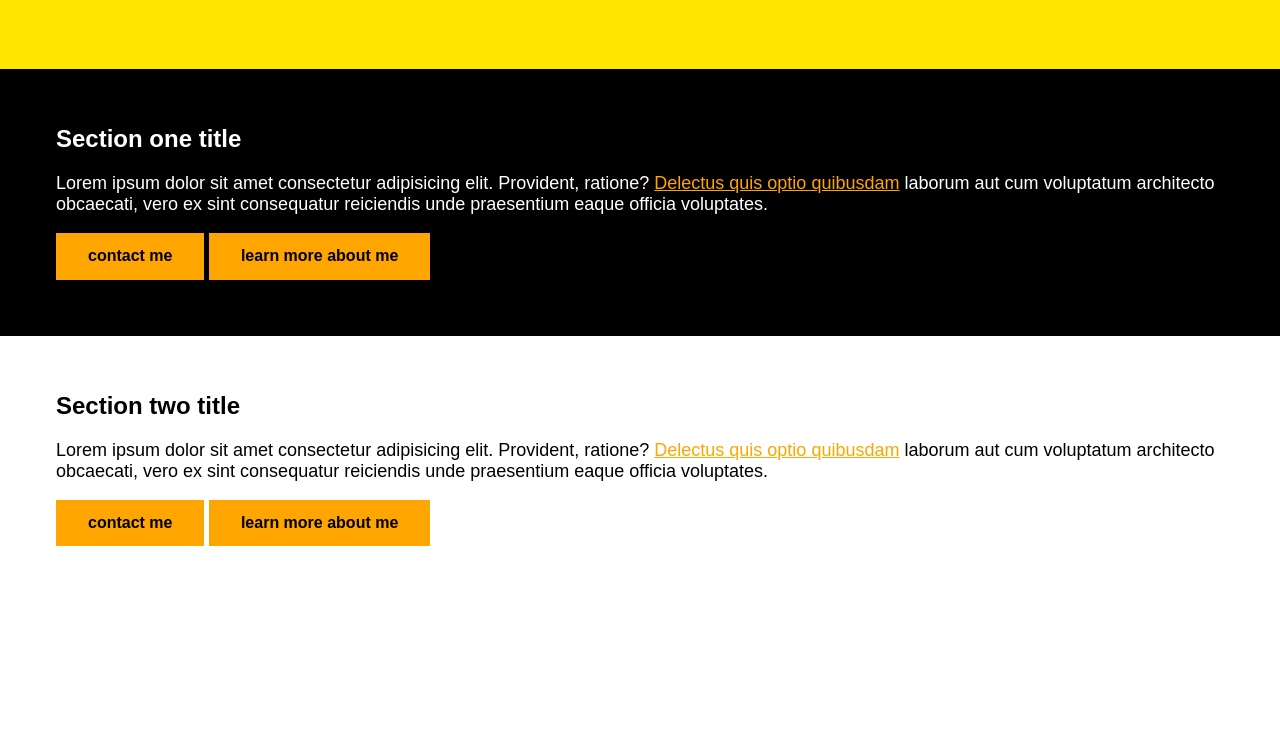
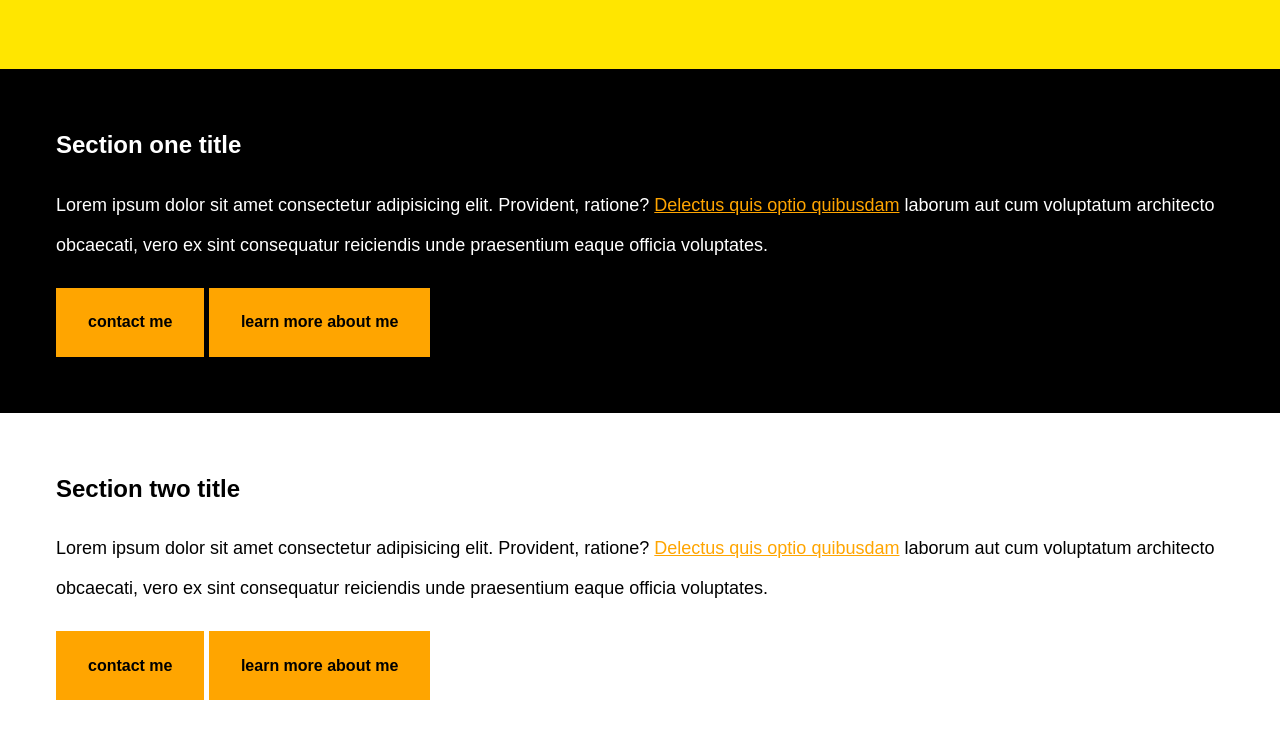
Before and after one commit to philliplumod/front-end-journey, a plain HTML site: page 01 Css Fundamentals/01 Css Fundamentals/02 Display/index.html in a window 1280 px wide. Shown: the part 87-826 px from the top of the page. Before the commit the page ends 800 px from the top, so only its background shows below. Drawn offline with Linux system fonts and the light colour scheme.

Commit message:
second commit

```diff
--- a/01 Css Fundamentals/01 Css Fundamentals/02 Display/Css/style.css
+++ b/01 Css Fundamentals/01 Css Fundamentals/02 Display/Css/style.css
@@ -4,7 +4,8 @@
 body {
     margin: 0;
     padding: 0;
-    font-family: 'Fredoka', sans-serif;
+    font-family: 'Montserrat', sans-serif;
+
 
 }
 
@@ -38,6 +39,7 @@ section {
 .section-one{
     background: #000;
     color: #fff;
+    line-height: 2.5em;
 }
 
 .section-one .btn {
@@ -46,7 +48,7 @@ section {
     padding: 0.9em 2em;
     display: inline-block;
     text-decoration: none;
-    font-weight: bold;
+    font-weight: 700;
 }
 
 .section-one .btn:hover{
@@ -59,7 +61,7 @@ section {
     background: orange;
     color: black;
     text-decoration: none;
-    font-weight: bold;
+    font-weight: 700;
 }
 
 .section-two .btn:hover{
@@ -67,4 +69,13 @@ section {
     color:white;
 }
 
-@import url('https://fonts.googleapis.com/css2?family=Fredoka&display=swap');
+.section-two {
+    line-height: 2.5em;
+}
+
+.section-one .btn, .section-two .btn {
+    margin-right: auto;
+    margin-top: 0.3em;
+}
+
+@import url('https://fonts.googleapis.com/css2?family=Montserrat:wght@400;500;700&display=swap');
--- a/01 Css Fundamentals/01 Css Fundamentals/02 Display/index.html
+++ b/01 Css Fundamentals/01 Css Fundamentals/02 Display/index.html
@@ -8,6 +8,7 @@
     <title>Document</title>
 </head>
 <body>
+
     <header>
         <h1>Compound selectors can be useful</h1>
     </header>
@@ -15,7 +16,7 @@
     <section class="section-one">
         <h2>Section one title</h2>
         <p>Lorem ipsum dolor sit amet consectetur adipisicing elit. Provident, ratione?
-            <a href="#">Delectus quis optio quibusdam</a> laborum aut cum voluptatum architecto obcaecati,
+            <a href="#" c>Delectus quis optio quibusdam</a> laborum aut cum voluptatum architecto obcaecati,
             vero ex sint consequatur reiciendis unde praesentium eaque officia voluptates.</p>
         <a href="#" class="btn">contact me</a>
         <a href="#" class="btn">learn more about me</a>
```
